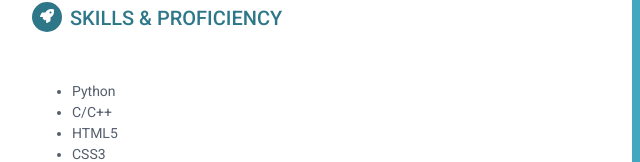
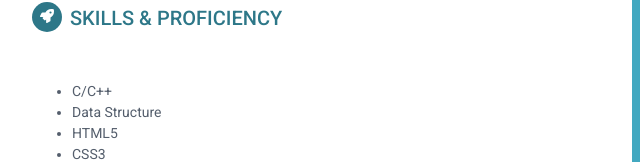
Before and after one commit to 85gk/85gk.github.io, a plain HTML site: page resume/index.html in a window 1280 px wide. Shown: the part 664-826 px from the top of the page, 188-828 px from the left. Drawn offline with Linux system fonts and the light colour scheme.

Commit message:
Update index.html

```diff
--- a/resume/index.html
+++ b/resume/index.html
@@ -152,11 +152,12 @@
                 <h2 class="section-title"><span class="icon-holder"><i class="fas fa-rocket"></i></span>Skills &amp; Proficiency</h2>
 <br>
                     <ul>
-                        <li>Python</li>
                         <li>C/C++</li>
+                        <li>Data Structure</li>
                         <li>HTML5</li>
                         <li>CSS3</li>
                         <li>JAVASCRIPT</li>
+                        <li>Python</li>
                         <li>MATPLOTLIB</li>
                         <li>NUMPY</li>
                     </ul>
```
